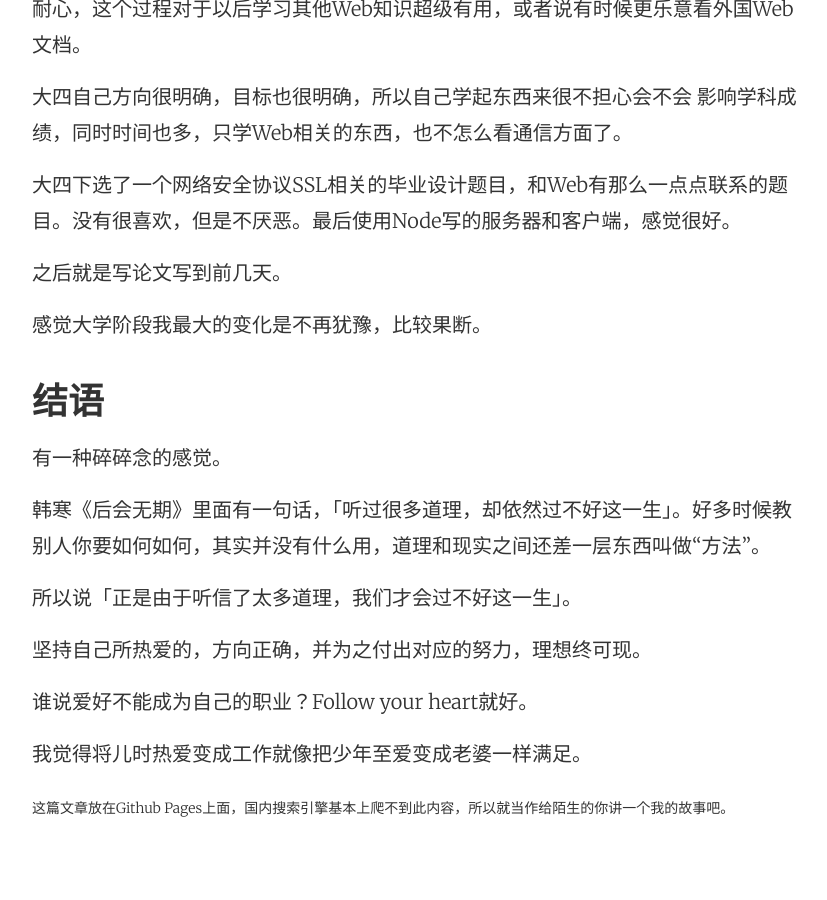
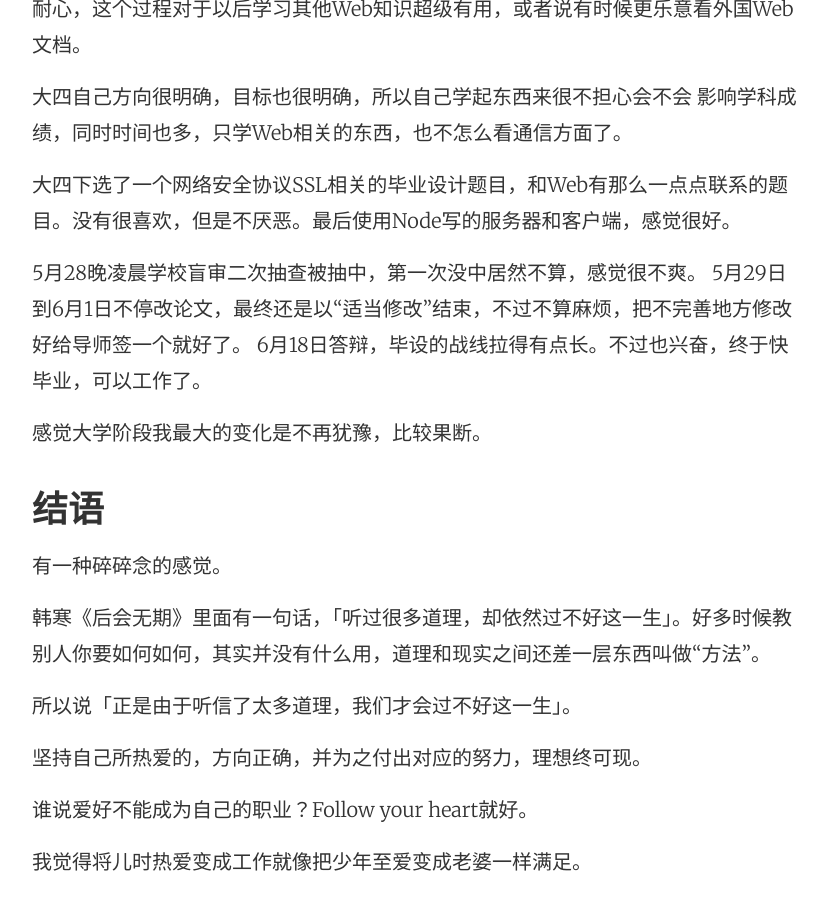
Before and after one commit to tw93/tw93.github.io, a Jekyll site: the page built from _posts/2015-05-18-About-My-College-And-Alibaba.md, in a window 1280 px wide and 900 px high, scrolled down 15370 px. Shown: the whole window, without its empty margins (224-1051 px from the left). Built offline with Jekyll 4.4.1, drawn with Linux system fonts in a browser that asks for light colours; comment, search, counter and statistics services are not loaded.

Commit message:
add the manshen

```diff
--- a/_posts/2015-05-18-About-My-College-And-Alibaba.md
+++ b/_posts/2015-05-18-About-My-College-And-Alibaba.md
@@ -195,7 +195,9 @@ categories: 我的生活
 
 大四下选了一个网络安全协议SSL相关的毕业设计题目，和Web有那么一点点联系的题目。没有很喜欢，但是不厌恶。最后使用Node写的服务器和客户端，感觉很好。
 
-之后就是写论文写到前几天。
+5月28晚凌晨学校盲审二次抽查被抽中，第一次没中居然不算，感觉很不爽。
+5月29日到6月1日不停改论文，最终还是以“适当修改”结束，不过不算麻烦，把不完善地方修改好给导师签一个就好了。
+6月18日答辩，毕设的战线拉得有点长。不过也兴奋，终于快毕业，可以工作了。
 
 感觉大学阶段我最大的变化是不再犹豫，比较果断。
 
```
